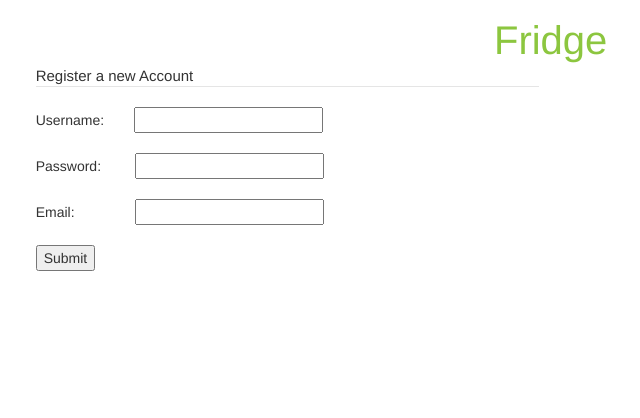
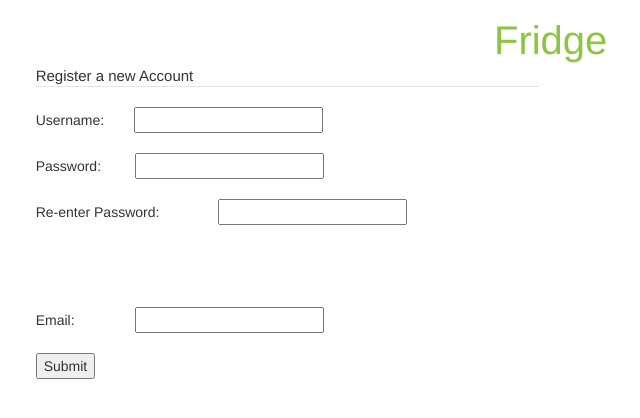
Before and after one commit to AustinBCIT/MVF, a PHP site: page /register.html in a window 1280 px wide. Shown: the part 167-585 px from the top of the page, without its empty margins (406-1046 px from the left). Run offline with PHP 8.4, Linux system fonts and the light colour scheme; some libraries are stand-ins or nearby versions.

Commit message:
added password match validation to register page

```diff
--- a/css/mobile.css
+++ b/css/mobile.css
@@ -134,11 +134,21 @@ padding-right:57px;}
 padding-right:30px}
 .password{display: inline;
 padding-right:30px;}
+.password1{display: inline;
+padding-right: 55px;
+}
 
 legend{font-size:15px !important;}
 
 
+.alert {
+    padding: 10px;
+    background-color: white;
+    color: white;
+}
 
+#alert { padding: 5px;
+text-align: center;}
 
 /* Recipes Page */
 
--- a/register.html
+++ b/register.html
@@ -21,6 +21,24 @@
 <!-- Latest compiled JavaScript -->
 <script src="https://maxcdn.bootstrapcdn.com/bootstrap/3.3.7/js/bootstrap.min.js"></script>
     <link rel="stylesheet" href="css/bootstrap.min.css">
+    <script>
+
+    function checkPassword() {
+
+        var password = document.getElementById('checkPass').value;
+        var confirmPassword = document.getElementById('checkPass1').value;
+
+        if (password != confirmPassword) {
+            document.getElementById('alert').innerHTML = "Passwords do not match!";
+            document.getElementById('alert').style.backgroundColor = '#f44336';
+        } else {
+            document.getElementById('alert').innerHTML = "Passwords match!";
+            document.getElementById('alert').style.backgroundColor = 'green';
+
+        }
+    }
+
+    </script>
     </head>
 <body>
     <nav class="navbar">
@@ -63,9 +81,11 @@
         <form class="col-md-5 col-xs-10 push-xs-2">
         <fieldset class="f-border">
         <legend>Register a new Account</legend>
-            <div class="username">Username:</div><input type="text"><br><br>
-            <div class="password">Password:</div> <input type="text"><br><br>
-            <div class="email">Email:</div> <input type="email"><br><br>
+            <div class="username">Username:</div><input type="text" required="required"><br><br>
+            <div class="password">Password:</div> <input type="password" required="required" id="checkPass"><br><br>
+            <div class="password1">Re-enter Password:</div> <input type="password" required="required" id="checkPass1" onChange="checkPassword()"><br><br>
+            <div class="alert"><p id="alert"></p></div>
+            <div class="email">Email:</div> <input type="email" required="required"><br><br>
             <input type="submit">
         </fieldset>
         </form>
```
